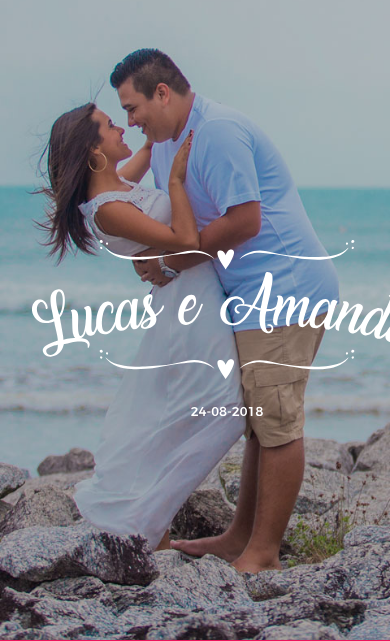
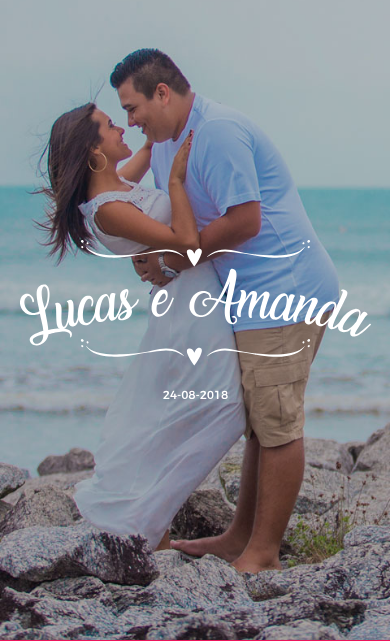
Before and after one commit to gustahenry/lucas, a PHP site: page /?msgs=1 in a window 390 px wide; the page is wider, and only the part inside the window is pictured. Shown: the part 56-697 px from the top of that part. Run offline with PHP 8.4, Linux system fonts and the light colour scheme; data that the repository does not hold is empty; some libraries are stand-ins or nearby versions.

Commit message:
correcao do titulo 2

```diff
--- a/assets/css/custom.css
+++ b/assets/css/custom.css
@@ -164,8 +164,8 @@ body{
 	  background-size: cover;
 }
 	.img-home{
-		width: 26rem;
-		margin: 15rem 2rem 0 2rem;
+		width: 90%;
+		margin: 15rem 5% 0 5%;
 	}
 }
 @media screen and (max-width: 320px){
```
